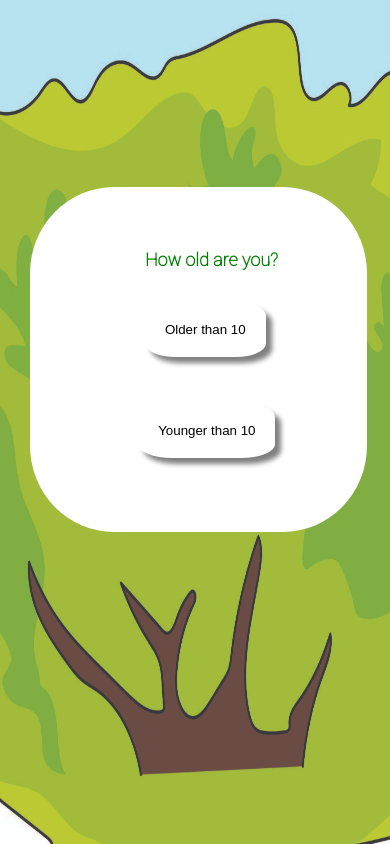
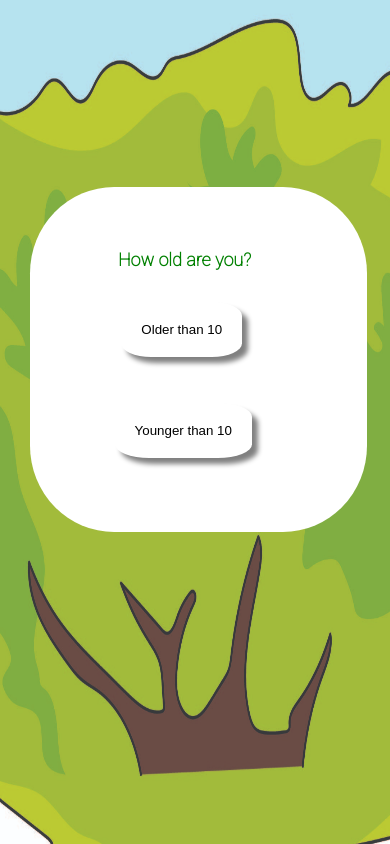
Before and after one commit to ayou0145/ayou0145.github.io, a plain HTML site: page templates/Page 2.html in a window 390 px wide. Drawn offline with Linux system fonts and the light colour scheme.

Commit message:
buttonoptionfix

```diff
--- a/Styleweb.css
+++ b/Styleweb.css
@@ -433,7 +433,7 @@ h2 {
   }
 
   .Question{
-    margin-left:34%;
+    margin-left:26%;
     padding-top:15%;
   }
 
@@ -468,12 +468,12 @@ h2 {
     padding-left: 20px;
     padding-bottom: 20px;
     padding-right: 20px;
-    margin-left: 34%;
+    margin-left: 27%;
     margin-top:5%;
   }
 
   .ButtontoLeft{
-    margin-left:32%;
+    margin-left:25%;
   }
 
   .FormQuestion{
```
